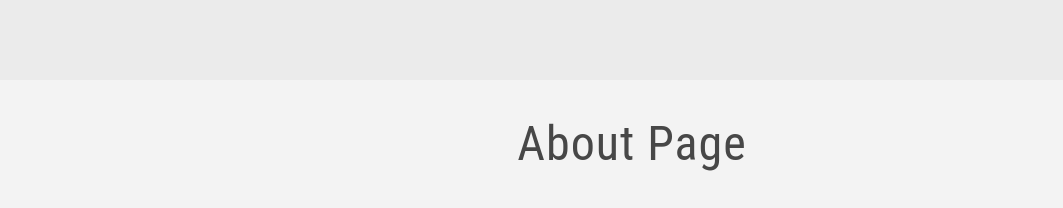
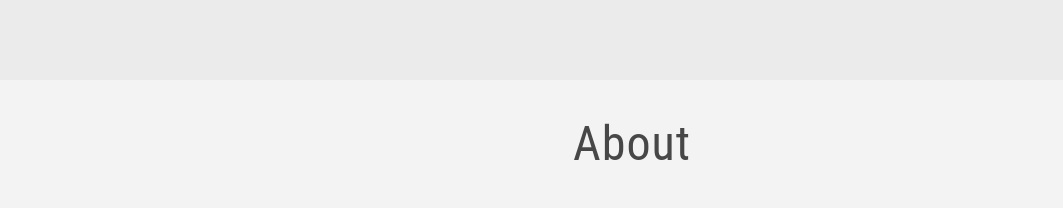
Before and after one commit to Ayrow/Portfolio, a React (Create React App) app: page / in a window 1280 px wide. Shown: the part 820-1028 px from the top of the page, without its empty margins (8-1071 px from the left). Built offline with nearby package versions, Linux system fonts and the light colour scheme.

Commit message:
changed portfolio title

```diff
--- a/src/pages/About.tsx
+++ b/src/pages/About.tsx
@@ -13,7 +13,7 @@ const About: React.FC = () => {
 
   return (
     <div className=' mt-10 container' id='about'>
-      <h2 className=' text-5xl text-center'>About page</h2>
+      <h2 className=' text-5xl text-center'>About</h2>
       <div className='p-10 grid grid-cols-1 md:grid-cols-2 items-center gap-5'>
         <div className=''>
           <h3>The perfect way to learn more about me</h3>
```
